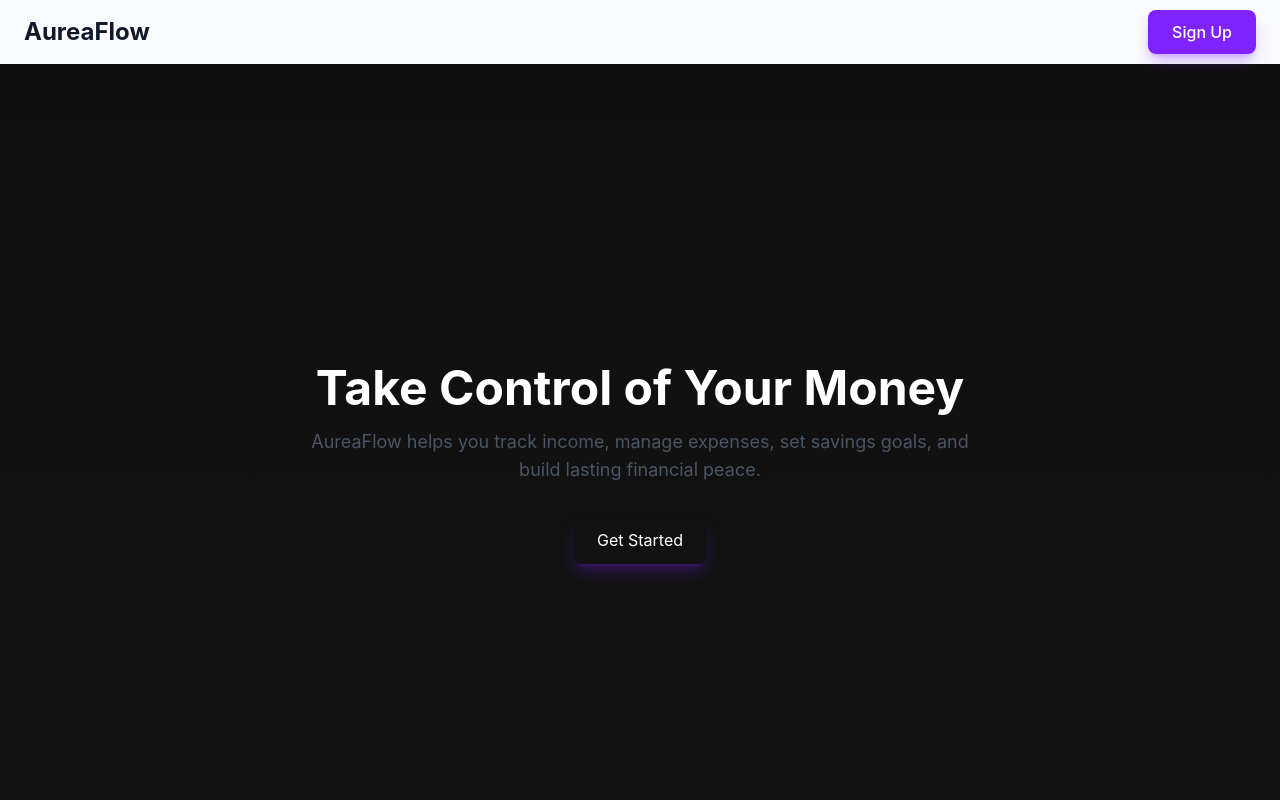
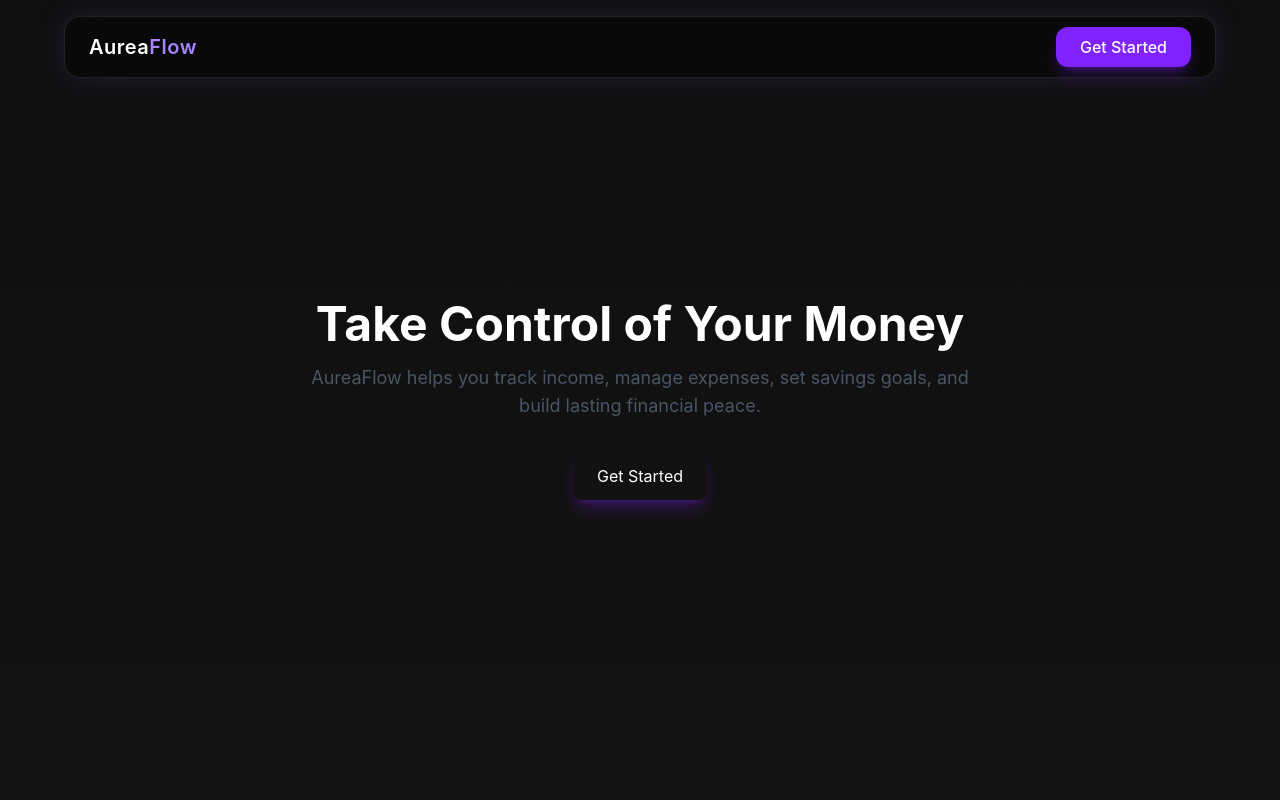
Before and after one commit to Guillo343/AureaFlow, a React (Vite) app in the folder aureaflow/: page / in a window 1280 px wide. Shown: the top 800 px of the page. Built offline with nearby package versions, Linux system fonts and the light colour scheme; no server answers.

Commit message:
Update Navbar.tsx

```diff
--- a/aureaflow/src/components/Navbar.tsx
+++ b/aureaflow/src/components/Navbar.tsx
@@ -6,37 +6,65 @@ export default function Navbar() {
   const { user } = useAuth();
 
   return (
-    <header className="w-full py-4 shadow-soft">
-      <nav className="container-main flex items-center justify-between">
-
-        <Link to="/" className="text-2xl font-bold">
-          AureaFlow
+    <header className="fixed top-4 left-0 right-0 z-50 flex justify-center px-4">
+      <motion.nav
+        initial={{ y: -20, opacity: 0 }}
+        animate={{ y: 0, opacity: 1 }}
+        transition={{ duration: 0.5, ease: "easeOut" }}
+        className="
+          w-full max-w-6xl
+          rounded-2xl
+          backdrop-blur-xl
+          bg-black/40
+          border border-white/10
+          shadow-[0_0_30px_rgba(139,92,246,0.15)]
+        ">
+        <div className="flex items-center justify-between px-6 py-4">
+          {/* Logo */}
+          <Link
+            to="/"
+            className="text-xl font-semibold tracking-wide text-white">
+            Aurea<span className="text-violet-400">Flow</span>
           </Link>
 
+          {/* Right side */}
           {!user ? (
             <motion.div
               whileHover={{ scale: 1.05 }}
               whileTap={{ scale: 0.97 }}>
               <Link
                 to="/signup"
-              className="px-6 py-3 rounded-lg font-medium
-                         bg-violet-600 text-white
+                className="
+                  relative px-6 py-2.5 rounded-xl
+                  font-medium text-white
+                  bg-violet-600
                   shadow-lg shadow-violet-600/30
-                         hover:bg-violet-500">
-              Sign Up
+                  hover:bg-violet-500
+                  transition-colors">
+                Get Started
               </Link>
             </motion.div>
           ) : (
             <Link
               to="/dashboard"
-            className="flex items-center gap-2 text-sm">
-            <div className="w-8 h-8 rounded-full bg-violet-600 flex items-center justify-center text-white">
+              className="
+                flex items-center gap-3
+                text-sm text-gray-200
+                hover:text-white transition">
+              <div
+                className="
+                  w-9 h-9 rounded-full
+                  bg-violet-600
+                  flex items-center justify-center
+                  text-white font-semibold
+                  shadow-md shadow-violet-600/40">
                 {user.email?.[0].toUpperCase()}
               </div>
               <span>Dashboard</span>
             </Link>
           )}
-      </nav>
+        </div>
+      </motion.nav>
     </header>
   );
 }
```
Lines whose indentation alone changed are shown as unchanged.
